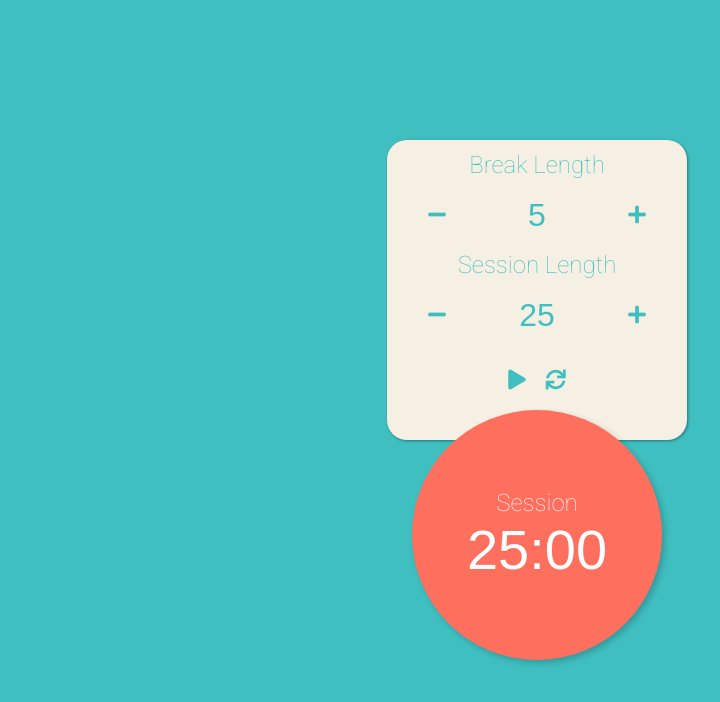
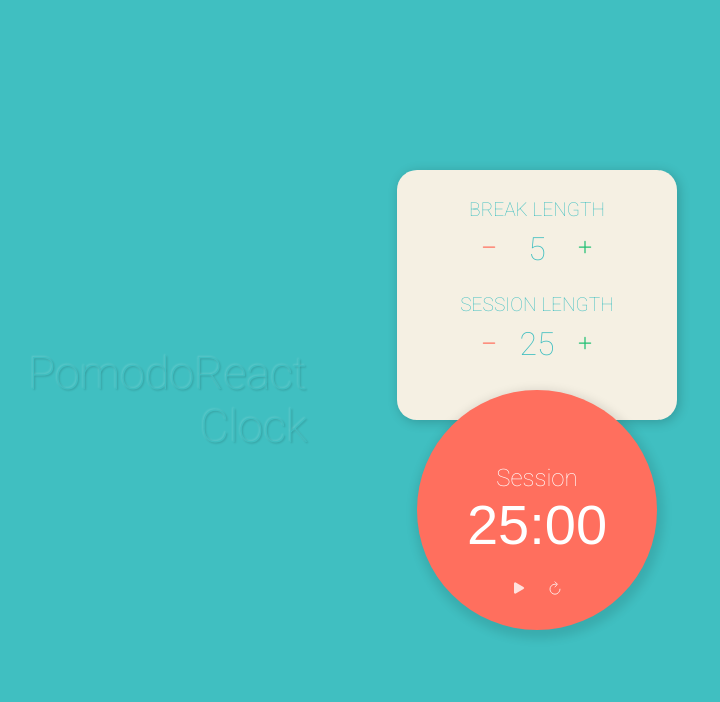
Before and after one commit to federicocipriani/fcc-pomodoreact-clock, a React (Create React App) app: page / in a window 1280 px wide. Shown: the top 702 px of the page, without its empty margins (103-823 px from the left). Built offline with nearby package versions, Linux system fonts and the light colour scheme; a web font is replaced by a local one.

Commit message:
final-styling-030720

```diff
--- a/public/index.html
+++ b/public/index.html
@@ -22,5 +22,6 @@
     <body>
         <div id="root"></div>
         <script src="https://cdn.freecodecamp.org/testable-projects-fcc/v1/bundle.js"></script>
+        <script src="https://unpkg.com/ionicons@5.1.2/dist/ionicons.js"></script>
     </body>
 </html>
--- a/src/App.css
+++ b/src/App.css
@@ -1,7 +1,4 @@
-@import url('https://fonts.googleapis.com/css2?family=Rubik:wght@300&display=swap');
-@import url('https://fonts.googleapis.com/css2?family=Open+Sans:wght@300&display=swap');
 @import url('https://fonts.googleapis.com/css2?family=Roboto:wght@100&display=swap');
-@import url('https://fonts.googleapis.com/css2?family=Noto+Sans+TC:wght@100&display=swap');
 
 @font-face {
     font-family: 'OPTICalculator';
@@ -30,66 +27,98 @@ body {
     align-items: center;
     text-align: center;
     height: 100vh;
-    /* font-family: 'Noto Sans TC', sans-serif; */
     font-family: 'Roboto', sans-serif;
     background-color: #40bfc1;
 }
 
 .wrapper {
+    display: grid;
+    grid-template-columns: repeat(3, 1fr);
+    grid-template-areas: 'title pomodoro-clock .';
+    place-content: center;
+    height: 100vh;
+}
+
+#title {
+    grid-area: title;
+    align-self: center;
+    justify-self: right;
+    text-align: end;
+    font-size: 30px;
+    color: #40bfc1;
+    text-shadow: 1px 1px 2px rgba(0, 0, 0, 0.2),
+        -1px -1px 2px rgba(255, 255, 255, 0.2);
+    margin-right: 2em;
+}
+
+.container {
+    grid-area: pomodoro-clock;
     display: flex;
     flex-direction: column;
     justify-content: center;
     align-items: center;
 }
 
-.container {
+.settings {
     background-color: #f5f0e3;
-    height: 300px;
-    width: 300px;
+    height: 250px;
+    width: 280px;
+    padding-top: 1.2em;
     display: grid;
-    grid-template-rows: 1fr 1fr 1fr;
+    grid-template-rows: 1fr 1fr 0.5fr;
+    grid-row-gap: 1em;
     grid-template-areas:
         'settings-break'
-        'settings-session'
-        'buttons';
+        'settings-session';
     border-radius: 20px;
-    box-shadow: 1px 1px 3px rgba(0, 0, 0, 0.4);
-    /* box-shadow: 2px 2px 5px #7e7e7e, -2px 2px 5px #7e7e7e; */
-    /* border: 2px solid black; */
+    box-shadow: 2px 2px 12px rgba(0, 0, 0, 0.2);
 }
 
-.fa {
+#minus,
+#plus {
     font-size: 1.5em;
-    color: #40bfc1;
-    /* text-shadow: 1px 1px 2px #ccc; */
+}
+
+#minus {
+    color: #ff6f5e;
+    padding: 0 0.5em;
+}
+
+#plus {
+    color: #21bf73;
+    padding: 0 0.5em;
 }
 
 /* BREAK SETTINGS SECTION */
 #settings-break {
     grid-area: settings-break;
     display: grid;
-    grid-template-columns: 1fr 1fr 1fr;
+    grid-template-columns: 1fr 0.5fr 1fr;
     grid-template-rows: repeat(2, 1fr);
     grid-template-areas:
         'break-label break-label break-label'
         'break-decrement break-length break-increment';
-    justify-items: center;
     align-items: center;
     color: #40bfc1;
 }
 
 #break-label {
+    font-size: 1.2em;
     grid-area: break-label;
 }
+
 #break-length {
-    font-family: 'OPTICalculator', sans-serif;
     grid-area: break-length;
 }
+
 #break-decrement {
     grid-area: break-decrement;
+    justify-self: flex-end;
 }
+
 #break-increment {
     grid-area: break-increment;
+    justify-self: flex-start;
 }
 
 /* SESSION SETTINGS SECTION */
@@ -97,7 +126,7 @@ body {
 #settings-session {
     grid-area: settings-session;
     display: grid;
-    grid-template-columns: 1fr 1fr 1fr;
+    grid-template-columns: 1fr 0.5fr 1fr;
     grid-template-rows: repeat(2, 1fr);
     grid-template-areas:
         'session-label session-label session-label'
@@ -108,17 +137,20 @@ body {
 }
 
 #session-label {
+    font-size: 1.2em;
     grid-area: session-label;
 }
 #session-length {
-    font-family: 'OPTICalculator', sans-serif;
+    /* font-family: 'OPTICalculator', sans-serif; */
     grid-area: session-length;
 }
 #session-decrement {
     grid-area: session-decrement;
+    justify-self: flex-end;
 }
 #session-increment {
     grid-area: session-increment;
+    justify-self: flex-start;
 }
 
 /* COMMON */
@@ -133,18 +165,28 @@ h1 {
 }
 
 /* TIMER SECTION */
-#timer {
+.timer {
+    display: grid;
+    grid-template-rows: 0.5fr 1fr 0.5fr;
+    grid-template-areas:
+        '.'
+        'countdown-clock'
+        'buttons';
+    margin-top: -30px;
+    height: 240px;
+    width: 240px;
+    background-color: #ff6f5e;
+    border-radius: 50%;
+    color: white;
+    box-shadow: 2px 4px 10px 5px rgba(0, 0, 0, 0.1);
+}
+
+#countdown-clock {
+    grid-area: countdown-clock;
     display: flex;
     flex-direction: column;
     justify-content: center;
     align-items: center;
-    margin-top: -30px;
-    height: 250px;
-    width: 250px;
-    background-color: #ff6f5e;
-    border-radius: 50%;
-    color: white;
-    box-shadow: 3px 3px 6px rgba(0, 0, 0, 0.2);
 }
 
 #time-left {
@@ -162,14 +204,14 @@ button {
 }
 
 #buttons {
-    margin-top: 30px;
-    /* display: flex;
-    justify-content: space-around;
-    align-items: flex-start; */
+    grid-area: buttons;
+    margin-top: 10px;
 }
 
 #reset,
 #start_stop {
-    grid-area: buttons;
+    color: white;
+    font-size: 1em;
     padding: 0 10px;
+    opacity: 0.8;
 }
--- a/src/App.js
+++ b/src/App.js
@@ -117,7 +117,12 @@ class App extends React.Component {
     render() {
         return (
             <div className='wrapper'>
-                <div className='container'>
+                <div className='title' id='title'>
+                    <h1>PomodoReact</h1>
+                    <h1>Clock</h1>
+                </div>
+                <div className='container' id='pomodoro-clock'>
+                    <div className='settings'>
                         <Break
                             index={this.state.index}
                             breakLength={this.state.breakLength}
@@ -127,6 +132,12 @@ class App extends React.Component {
                             sessionLength={this.state.sessionLength}
                             changeNumbers={this.changeNumbers}
                         />
+                    </div>
+                    <div className='timer'>
+                        <Timer
+                            currentTimer={this.state.currentTimer}
+                            timeLeft={this.state.timeLeft}
+                        />
                         <div id='buttons'>
                             <StartStopBtn
                                 startStopTimer={this.startStopTimer}
@@ -135,11 +146,6 @@ class App extends React.Component {
                             <ResetBtn reset={this.resetState} />
                         </div>
                     </div>
-                <div>
-                    <Timer
-                        currentTimer={this.state.currentTimer}
-                        timeLeft={this.state.timeLeft}
-                    />
                 </div>
                 <audio
                     id='beep'
--- a/src/components/Break.js
+++ b/src/components/Break.js
@@ -3,13 +3,13 @@ import React from 'react';
 const Break = ({ breakLength, changeNumbers }) => {
     return (
         <div id='settings-break'>
-            <h1 id='break-label'>Break Length</h1>
+            <h1 id='break-label'>BREAK LENGTH</h1>
             <button id='break-decrement' value='-' onClick={changeNumbers}>
-                <i className='fa fa-minus'></i>
+                <ion-icon id='minus' name='remove'></ion-icon>
             </button>
             <div id='break-length'>{breakLength}</div>
             <button id='break-increment' value='+' onClick={changeNumbers}>
-                <i className='fa fa-plus'></i>
+                <ion-icon id='plus' name='add'></ion-icon>
             </button>
         </div>
     );
--- a/src/components/Session.js
+++ b/src/components/Session.js
@@ -3,13 +3,13 @@ import React from 'react';
 const Session = ({ sessionLength, changeNumbers }) => {
     return (
         <div id='settings-session'>
-            <h1 id='session-label'>Session Length</h1>
+            <h1 id='session-label'>SESSION LENGTH</h1>
             <button id='session-decrement' value='-' onClick={changeNumbers}>
-                <i className='fa fa-minus' />
+                <ion-icon id='minus' name='remove'></ion-icon>
             </button>
             <div id='session-length'>{sessionLength}</div>
             <button id='session-increment' value='+' onClick={changeNumbers}>
-                <i className='fa fa-plus' />
+                <ion-icon id='plus' name='add'></ion-icon>
             </button>
         </div>
     );
--- a/src/components/Timer.js
+++ b/src/components/Timer.js
@@ -2,7 +2,7 @@ import React from 'react';
 
 const Timer = ({ currentTimer, timeLeft }) => {
     return (
-        <div id='timer'>
+        <div id='countdown-clock'>
             <h1 id='timer-label'>{currentTimer}</h1>
             <div id='time-left'>{timeLeft}</div>
         </div>
--- a/src/components/buttons/ResetBtn.js
+++ b/src/components/buttons/ResetBtn.js
@@ -3,7 +3,7 @@ import React from 'react';
 const ResetBtn = ({ reset }) => {
     return (
         <button id='reset' onClick={reset}>
-            <i className='fa fa-sync'></i>
+            <ion-icon name='refresh'></ion-icon>
         </button>
     );
 };
--- a/src/components/buttons/StartStopBtn.js
+++ b/src/components/buttons/StartStopBtn.js
@@ -5,11 +5,11 @@ const StartStopBtn = ({ startStopTimer, isRunning }) => {
         <button id='start_stop' onClick={startStopTimer}>
             {isRunning ? (
                 <div>
-                    <i className='fa fa-pause'></i>
+                    <ion-icon id='pause' name='pause'></ion-icon>
                 </div>
             ) : (
                 <div>
-                    <i className='fa fa-play'></i>
+                    <ion-icon id='play' name='play'></ion-icon>
                 </div>
             )}
         </button>
```
Lines whose indentation alone changed are shown as unchanged.
